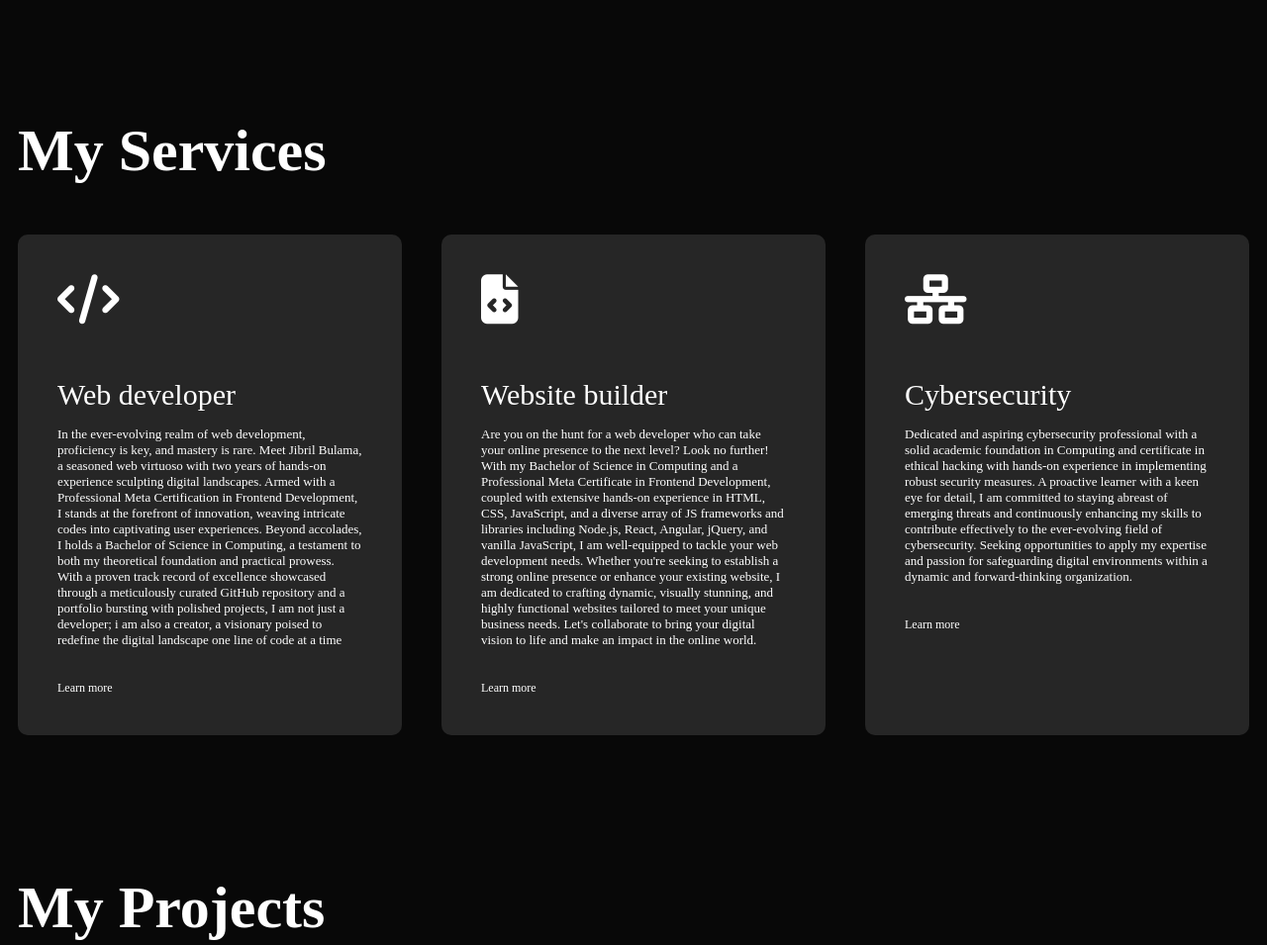
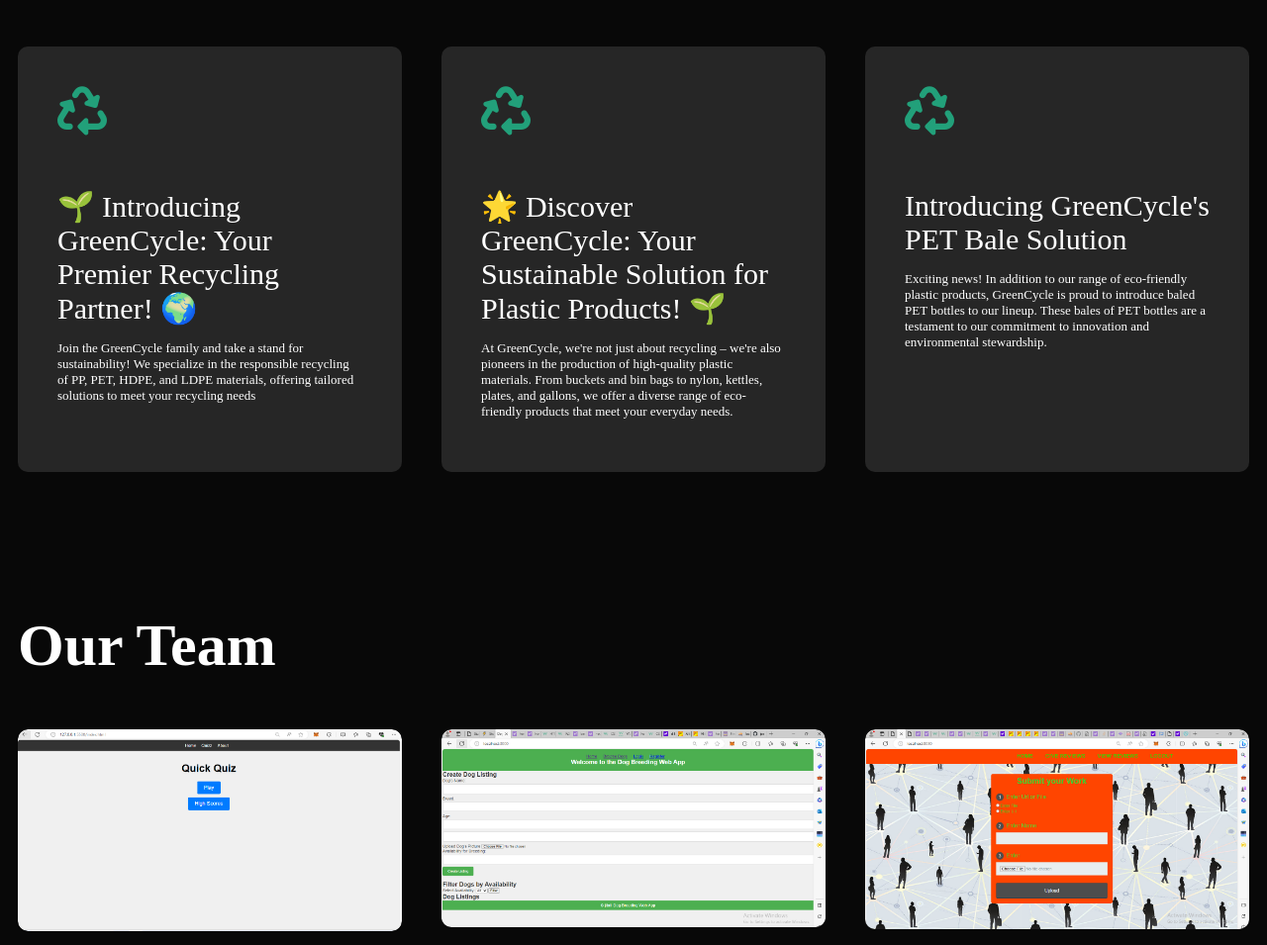
Before and after one commit to jaebee2/greenCycle, a plain HTML site: page index.html in a window 1280 px wide. Shown: the part 1612-2567 px from the top of the page at 99% size. Drawn offline with Linux system fonts and the light colour scheme; a script that the page names is missing.

Commit message:
Update index.html

```diff
--- a/index.html
+++ b/index.html
@@ -42,10 +42,10 @@
         <div class="container">
             <div class="row">
                 <div class="about-col-1">
-                    <img src="about.jpg" >
+
                 </div>
                 <div class="about-col-2">
-                    <h1 class="sub-title">About Me</h1>
+                    <h1 class="sub-title">About </h1>
                     <p>Welcome to Greencycle, where sustainability meets innovation. Nestled in the heart of Kaduna, opposite Flowermill on Nassarawa Bypass, Greencycle stands as a beacon of environmental responsibility and resource efficiency.
 
                         At Greencycle, we are not just a company; we are a movement dedicated to reshaping the future of plastics. With a steadfast commitment to circularity, we harness the power of recycling to breathe new life into discarded materials. Our state-of-the-art facility utilizes cutting-edge technologies and processes to transform plastic waste into high-quality recycled plastics, paving the way for a cleaner, greener tomorrow.
@@ -71,26 +71,27 @@
     </div>
     <div id="services">
         <div class="container">
-            <h1 class="sub-title">My Services</h1>
+            <h1 class="sub-title">Our Services</h1>
             <div class="services-list">
                 <div>
-                    <i class="fa-solid fa-code"></i>
-                    <h2>Web developer</h2>
-                    <p>In the ever-evolving realm of web development, proficiency is key, and mastery is rare. Meet Jibril Bulama, a seasoned web virtuoso with two years of hands-on experience sculpting digital landscapes. Armed with a Professional Meta Certification in Frontend Development, I stands at the forefront of innovation, weaving intricate codes into captivating user experiences. Beyond accolades, I holds a Bachelor of Science in Computing, a testament to both my theoretical foundation and practical prowess. With a proven track record of excellence showcased through a meticulously curated GitHub repository and a portfolio bursting with polished projects, I am not just a developer; i am also a creator, a visionary poised to redefine the digital landscape one line of code at a time</p>
-                    <a href="https://www.udemy.com/certificate/UC-3cb92146-f56d-45ac-87ff-84db005b5dea/?utm_source=sendgrid.com&utm_medium=email&utm_campaign=email" target="_blank">Learn more</a>
+                    <i class="fa-solid fa-recycle" style="color: #22a07a;"></i>
+                    <h2>🌱 Introducing GreenCycle: Your Premier Recycling Partner! 🌍 </h2>
+                    <p>Join the GreenCycle family and take a stand for sustainability! We specialize in the responsible recycling of PP, PET, HDPE, and LDPE materials, offering tailored solutions to meet your recycling needs</p>
+
                 </div>
                 <div>
-                    <i class="fa-solid fa-file-code"></i>
-                    <h2>Website builder </h2>
+                    <i class="fa-solid fa-recycle" style="color: #22a07a;"></i>
+                    <h2>🌟 Discover GreenCycle: Your Sustainable Solution for Plastic Products! 🌱 </h2>
                     <p>
-                        Are you on the hunt for a web developer who can take your online presence to the next level? Look no further! With my Bachelor of Science in Computing and a Professional Meta Certificate in Frontend Development, coupled with extensive hands-on experience in HTML, CSS, JavaScript, and a diverse array of JS frameworks and libraries including Node.js, React, Angular, jQuery, and vanilla JavaScript, I am well-equipped to tackle your web development needs. Whether you're seeking to establish a strong online presence or enhance your existing website, I am dedicated to crafting dynamic, visually stunning, and highly functional websites tailored to meet your unique business needs. Let's collaborate to bring your digital vision to life and make an impact in the online world.</p>
-                    <a href="https://www.coursera.org/account/accomplishments/specialization/certificate/55D7SQHLJD6E" target="_blank">Learn more</a>
+                        At GreenCycle, we're not just about recycling – we're also pioneers in the production of high-quality plastic materials. From buckets and bin bags to nylon, kettles, plates, and gallons, we offer a diverse range of eco-friendly products that meet your everyday needs.
+                       </p>
+
                 </div>
                 <div>
-                    <i class="fa-solid fa-network-wired"></i>
-                    <h2>Cybersecurity</h2>
-                    <p>Dedicated and aspiring cybersecurity professional with a solid academic foundation in Computing  and certificate in ethical hacking with hands-on experience in implementing robust security measures. A proactive learner with a keen eye for detail, I am committed to staying abreast of emerging threats and continuously enhancing my skills to contribute effectively to the ever-evolving field of cybersecurity. Seeking opportunities to apply my expertise and passion for safeguarding digital environments within a dynamic and forward-thinking organization.</p>
-                    <a href=" https://www.coursera.org/account/accomplishments/certificate/AYK9DE3F2562" target="_blank">Learn more</a>
+                    <i class="fa-solid fa-recycle" style="color: #22a07a;"></i>
+                    <h2> Introducing GreenCycle's PET Bale Solution</h2>
+                    <p>Exciting news! In addition to our range of eco-friendly plastic products, GreenCycle is proud to introduce baled PET bottles to our lineup. These bales of PET bottles are a testament to our commitment to innovation and environmental stewardship.</p>
+
                 </div>
 
             </div>
@@ -98,7 +99,7 @@
     </div>
     <div id="portfolio">
         <div class="container">
-            <h1 class="sub-title">My Projects</h1>
+            <h1 class="sub-title">Our Team</h1>
             <div class="work-list">
                 <div class="work">
                     <img src="quizzapphome.PNG" alt="">
```
